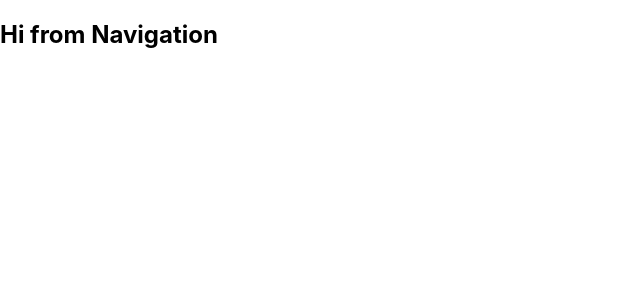
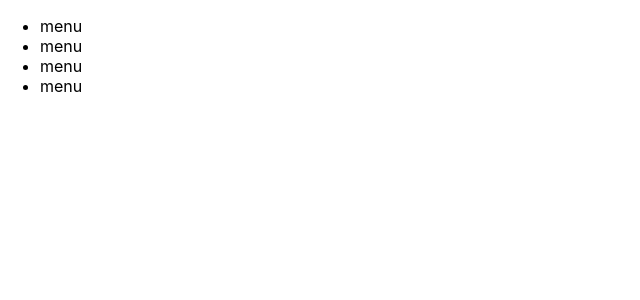
Before and after one commit to koti-budati/websites-clone, a React (Create React App) app in the folder starbucks-reward/: page / in a window 1280 px wide. Shown: the top 300 px of the page, without its empty margins (0-640 px from the left). Built offline with nearby package versions, Linux system fonts and the light colour scheme.

Commit message:
updated v1.1.1

```diff
--- a/starbucks-reward/src/components/layouts/Navigation.js
+++ /dev/null
@@ -1,11 +0,0 @@
-const Navigation = () => {
-  return (
-    <div>
-      <nav>
-        <h1>Hi from Navigation</h1>
-      </nav>
-    </div>
-  );
-};
-
-export default Navigation;
--- /dev/null
+++ b/starbucks-reward/src/components/layouts/navigation/Navigation.js
@@ -0,0 +1,16 @@
+const Navigation = () => {
+  return (
+    <nav>
+      <div className="container">
+        <ul>
+          <li>menu</li>
+          <li>menu</li>
+          <li>menu</li>
+          <li>menu</li>
+        </ul>
+      </div>
+    </nav>
+  );
+};
+
+export default Navigation;
--- a/starbucks-reward/src/components/pages/Rewards.js
+++ b/starbucks-reward/src/components/pages/Rewards.js
@@ -1,5 +1,5 @@
 import React from "react";
-import Navigation from "../layouts/Navigation";
+import Navigation from "../layouts/navigation/Navigation";
 
 const Rewards = () => {
   document.title =
```
Also changed, not shown: starbucks-reward/src/components/layouts/navigation/Navigation.module.css (added).
